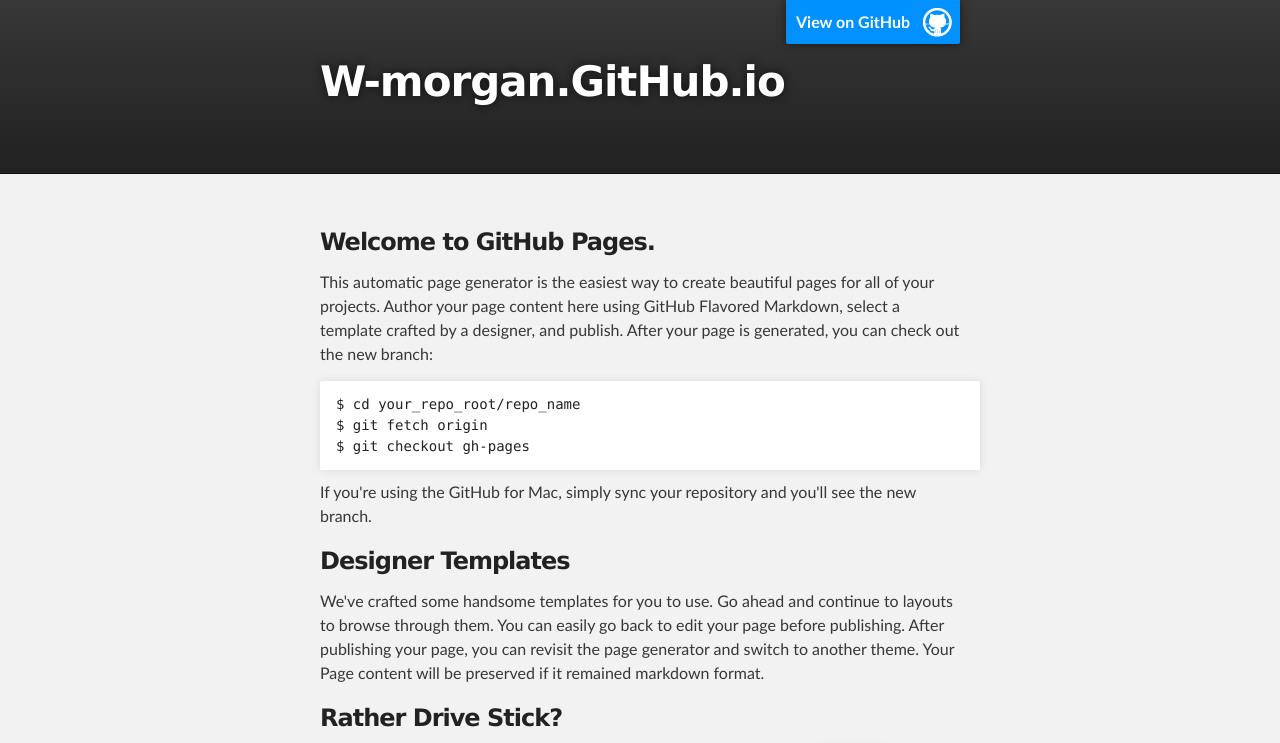
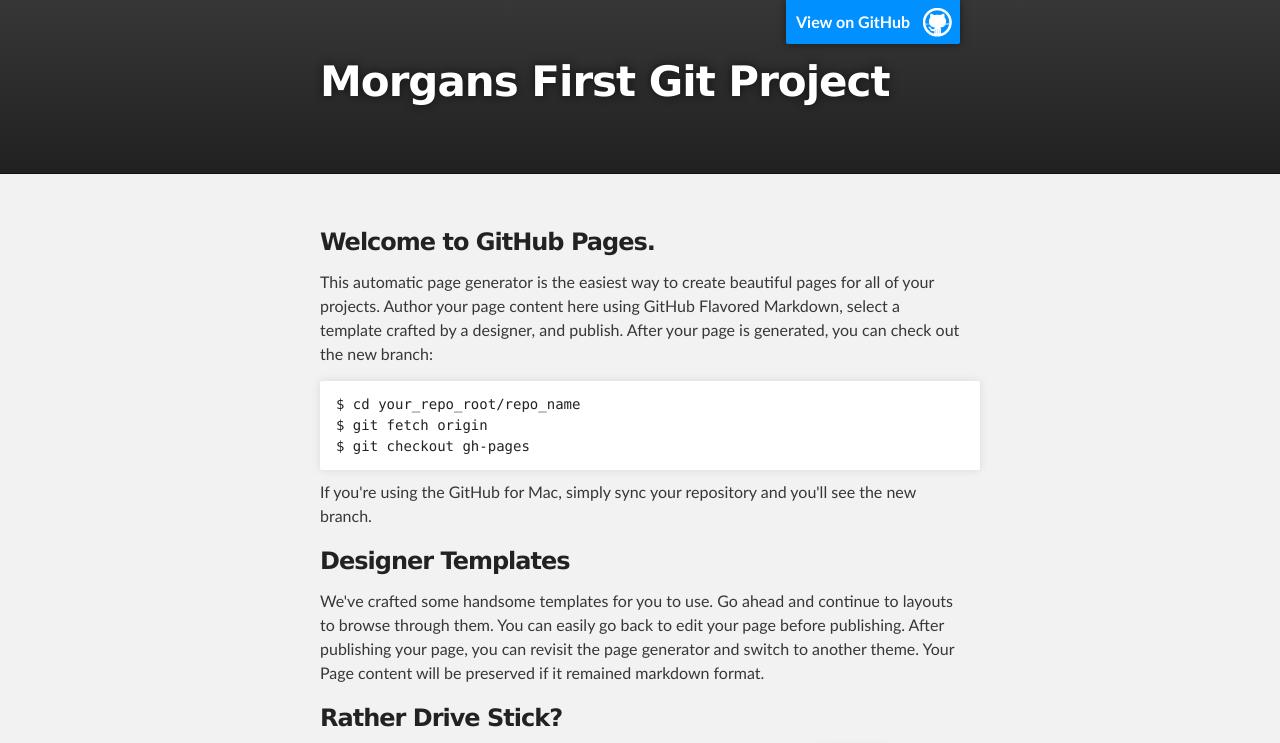
Before and after one commit to w-morgan/w-morgan.github.io, a plain HTML site: page index.html in a window 1280 px wide. Shown: the top 743 px of the page. Drawn offline with Linux system fonts and the light colour scheme.

Commit message:
Change header

```diff
--- a/index.html
+++ b/index.html
@@ -8,7 +8,7 @@
 
     <link rel="stylesheet" type="text/css" media="screen" href="stylesheets/stylesheet.css">
 
-    <title>W-morgan.GitHub.io</title>
+    <title>Morgans First Git Project</title>
   </head>
 
   <body>
@@ -18,7 +18,7 @@
         <header class="inner">
           <a id="forkme_banner" href="https://github.com/w-morgan">View on GitHub</a>
 
-          <h1 id="project_title">W-morgan.GitHub.io</h1>
+          <h1 id="project_title">Morgans First Git Project</h1>
           <h2 id="project_tagline"></h2>
 
         </header>
```
